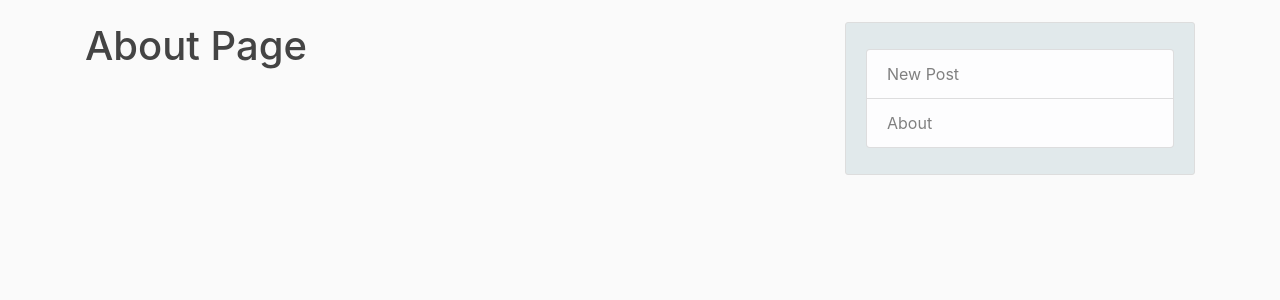
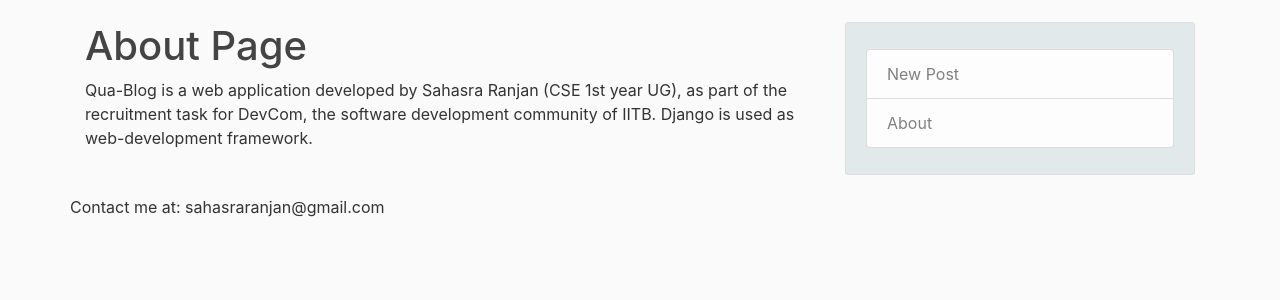
Before and after one commit to sahasrarjn/django-blog, a Django app: template blog/templates/blog/about.html in a window 1280 px wide. Shown: the part 58-358 px from the top of the page. Run offline with Django 3.2, Linux system fonts and the light colour scheme; the template is opened without the code that fills it, so the values that code supplies are empty; some libraries are stand-ins or nearby versions.

Commit message:
About page

```diff
--- a/blog/templates/blog/about.html
+++ b/blog/templates/blog/about.html
@@ -1,4 +1,8 @@
 {% extends "blog/base.html" %}
 {% block content %}
     <h1>About Page</h1>
+    <p>
+    	Qua-Blog is a web application developed by Sahasra Ranjan (CSE 1st year UG), as part of the recruitment task for DevCom, the software development community of IITB.
+    	Django is used as web-development framework.
+    </p>
 {% endblock content %}
--- a/blog/templates/blog/base.html
+++ b/blog/templates/blog/base.html
@@ -73,6 +73,7 @@
             </p>
           </div>
         </div>
+        <p>Contact me at: sahasraranjan@gmail.com</p>
       </div>
     </main>
 
```
